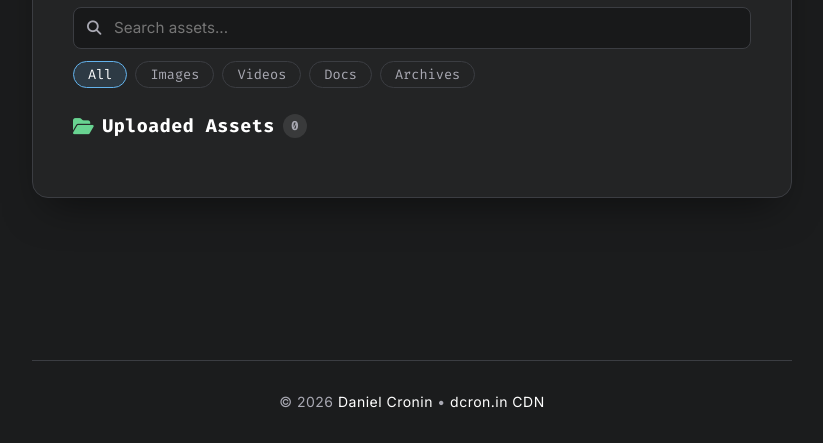
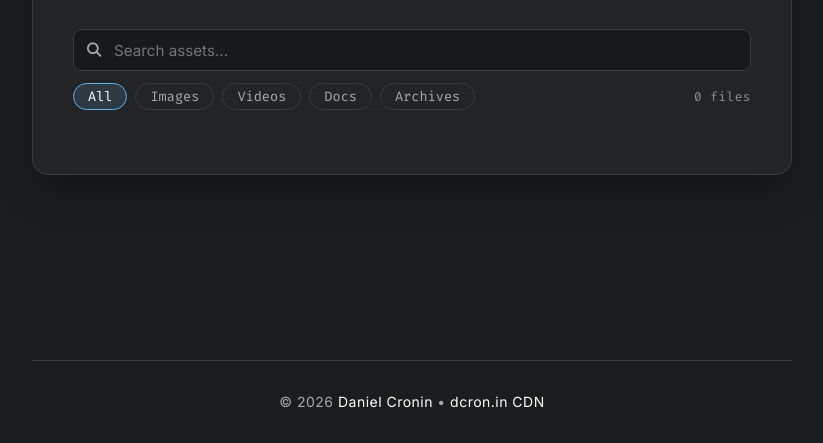
Before and after one commit to dcronin05/cdn.dcron.in, a website: page public/index.html in a window 1280 px wide. Shown: the part 357-800 px from the top of the page, without its empty margins (228-1051 px from the left). Drawn offline with Linux system fonts and the light colour scheme; no server answers.

Commit message:
style: Remove redundant Uploaded Assets header and place unobtrusive count in filter bar

```diff
--- a/public/index.html
+++ b/public/index.html
@@ -66,11 +66,11 @@
             <button class="pill" data-filter="video">Videos</button>
             <button class="pill" data-filter="doc">Docs</button>
             <button class="pill" data-filter="archive">Archives</button>
+            <span id="asset-count" class="asset-count-text">0 files</span>
           </div>
         </div>
 
         <div class="files-container">
-          <h3 class="section-heading"><i class="fa-solid fa-folder-open"></i> Uploaded Assets <span id="asset-count" class="badge">0</span></h3>
           <div class="file-list" id="file-list">
             <!-- Files dynamically injected here -->
           </div>
--- a/public/script.js
+++ b/public/script.js
@@ -137,7 +137,7 @@ function renderFiles() {
     return nameMatch && categoryMatch;
   });
 
-  assetCount.textContent = filtered.length;
+  assetCount.textContent = `${filtered.length} ${filtered.length === 1 ? 'file' : 'files'}`;
 
   if (filtered.length === 0) {
     fileList.innerHTML = '<div style="text-align:center;color:var(--text-color);padding:2rem;font-family:var(--font-mono);">No matching assets found.</div>';
--- a/public/style.css
+++ b/public/style.css
@@ -282,6 +282,15 @@ a {
   display: flex;
   gap: 8px;
   flex-wrap: wrap;
+  align-items: center;
+}
+
+.asset-count-text {
+  margin-left: auto;
+  font-family: var(--font-mono);
+  font-size: 0.8rem;
+  color: var(--text-color);
+  opacity: 0.8;
 }
 
 .pill {
```
